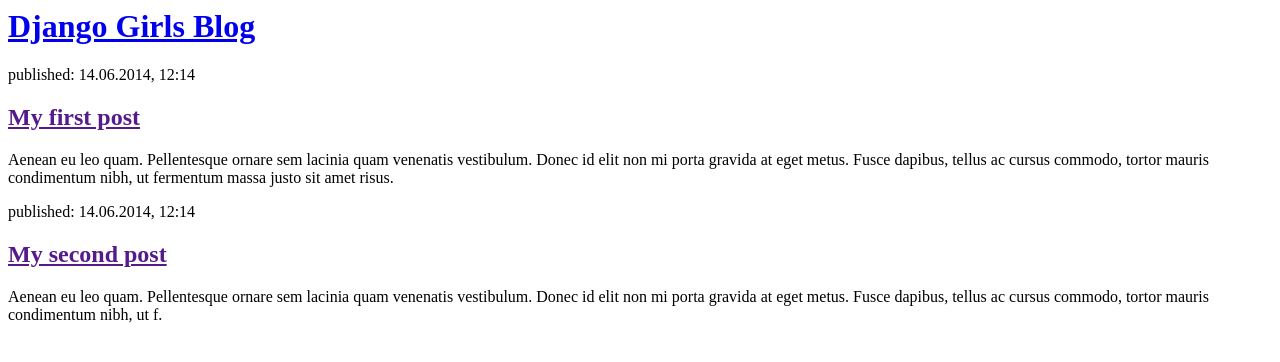
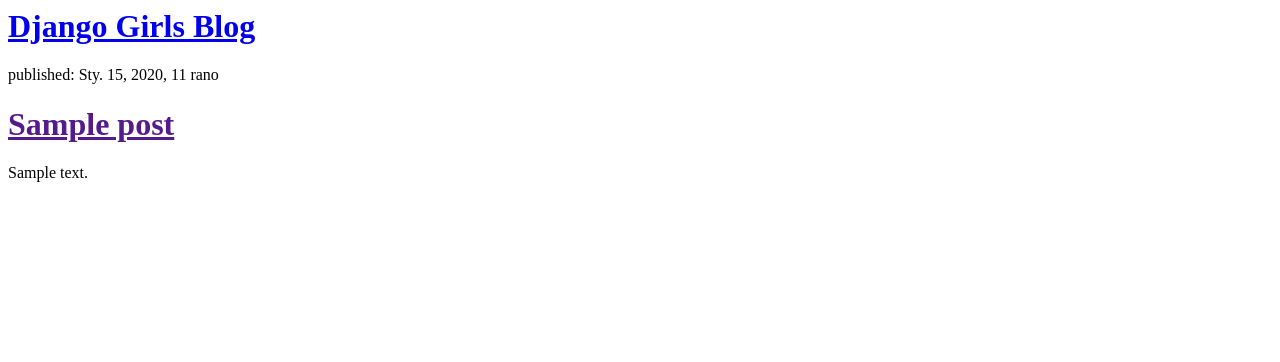
Before and after one commit to shiver25/my-first-blog, a Django app: template blog/templates/blog/post_list.html in a window 1280 px wide. Shown: the top 362 px of the page. Run offline with Django 3.2, Linux system fonts and the light colour scheme; the template is opened without the code that fills it: values that come from a table or form of the project are taken from there, others are empty; tables that the repository leaves empty hold one stand-in row (values such as "Sample post").

Commit message:
Modyfikacja template do wyswietlania postow z bazy danych.

```diff
--- a/blog/templates/blog/post_list.html
+++ b/blog/templates/blog/post_list.html
@@ -6,17 +6,13 @@
         <div>
             <h1><a href="/">Django Girls Blog</a></h1>
         </div>
+{% for post in posts %}
+    <div>
+        <p>published: {{ post.published_date }}</p>
+        <h1><a href="">{{ post.title }}</a></h1>
+        <p>{{ post.text|linebreaksbr }}</p>
+    </div>
+{% endfor %}
 
-        <div>
-            <p>published: 14.06.2014, 12:14</p>
-            <h2><a href="">My first post</a></h2>
-            <p>Aenean eu leo quam. Pellentesque ornare sem lacinia quam venenatis vestibulum. Donec id elit non mi porta gravida at eget metus. Fusce dapibus, tellus ac cursus commodo, tortor mauris condimentum nibh, ut fermentum massa justo sit amet risus.</p>
-        </div>
-
-        <div>
-            <p>published: 14.06.2014, 12:14</p>
-            <h2><a href="">My second post</a></h2>
-            <p>Aenean eu leo quam. Pellentesque ornare sem lacinia quam venenatis vestibulum. Donec id elit non mi porta gravida at eget metus. Fusce dapibus, tellus ac cursus commodo, tortor mauris condimentum nibh, ut f.</p>
-        </div>
-    </body>
+   </body>
 </html>
--- /dev/null
+++ b/blog/urls.py
@@ -0,0 +1,6 @@
+from django.conf.urls import url
+from . import views
+
+urlpatterns = [
+	url(r'^$', views.post_list, name='post_list'),
+]
--- a/blog/views.py
+++ b/blog/views.py
@@ -1,3 +1,7 @@
 from django.shortcuts import render
+from django.utils import timezone
+from .models import Post
 
-# Create your views here.
+def post_list(request):
+    posts = Post.objects.filter(published_date__lte=timezone.now()).order_by('published_date')
+    return render(request, 'blog/post_list.html', {'posts': posts})
--- a/myblog/urls.py
+++ b/myblog/urls.py
@@ -13,9 +13,11 @@ Including another URLconf
     1. Import the include() function: from django.conf.urls import url, include
     2. Add a URL to urlpatterns:  url(r'^blog/', include('blog.urls'))
 """
+from django.conf.urls import include
 from django.conf.urls import url
 from django.contrib import admin
 
 urlpatterns = [
     url(r'^admin/', admin.site.urls),
+    url(r'', include('blog.urls')),
 ]
```
